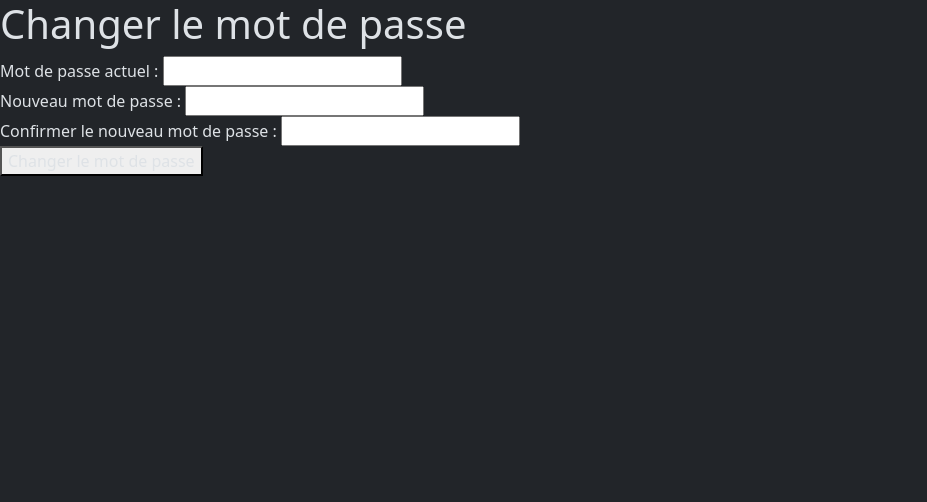
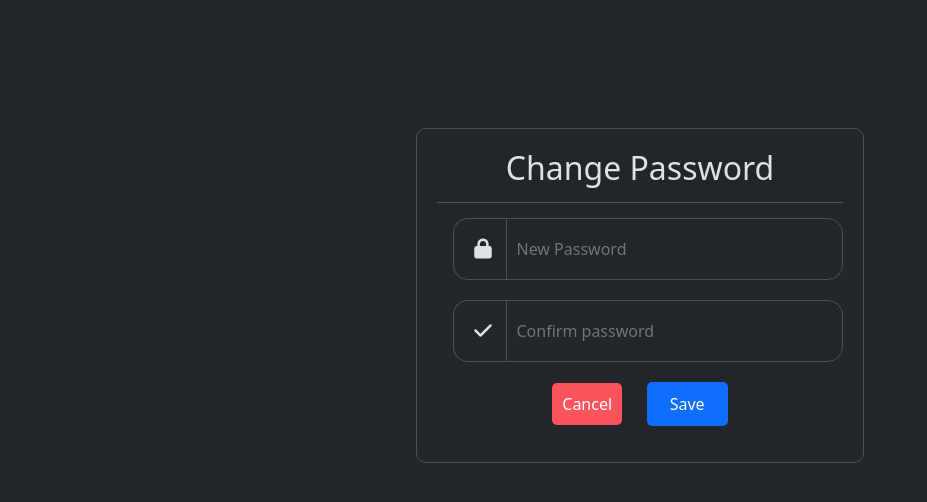
Before and after one commit to Youorus/Application-Web-de-gestion-de-notes-Google-Keep-, a PHP site: the page made by view/view_change_password.php in a window 1280 px wide. Shown: the top 502 px of the page, without its empty margins (0-927 px from the left). Run offline with PHP 8.4, Linux system fonts and the light colour scheme; the template is opened without the code that fills it, so the values that code supplies are empty.

Commit message:
amelioration de la vue de change password

```diff
--- a/view/view_change_password.php
+++ b/view/view_change_password.php
@@ -1,36 +1,44 @@
-<!DOCTYPE html>
-<html lang="en">
-<?php include "head.php"?>
-<body>
-<?php if (!empty($successMessage)): ?>
-    <p><?= $successMessage ?></p>
-<?php else: ?>
-    <h1>Changer le mot de passe</h1>
-    <?php if (!empty($errors)): ?>
+<!-- importation de l'entete de page  -->
+<?php
+require_once "head.php";
+?>
+<div class="box-login">
+    <div class="signup-box">
+        <h2>Change Password</h2>
+        <hr>
+
+        <form action="#" method="post">
+
+            <div class="form-group input">
+                <i class="fa-solid fa-lock icon""></i>
+                <input type="text" id="mail"  placeholder="New Password" name="fullname"  ">
+            </div>
+
+            <div class="form-group input">
+                <i class="fa-solid fa-check icon"></i>
+                <input type="email" id="password" placeholder="Confirm password" name="email"  ">
+            </div>
+
+            <div class="btn-editProfile">
+                <span ><a href="settings/cancel" class="btn-danger edit-cancel" >Cancel</a></span>
+                <button type="submit" class="btn-success edit-save">Save</button>
+            </div>
+        </form>
+
+        <?php if (count($errors) != 0): ?>
+            <div class="errors">
                 <ul>
                     <?php foreach ($errors as $error): ?>
                         <li><?= $error ?></li>
                     <?php endforeach; ?>
                 </ul>
+            </div>
         <?php endif; ?>
+    </div>
+</div>
 
-    <form method="post" action="settings/change_password">
-        <div>
-            <label for="currentpassword">Mot de passe actuel :</label>
-            <input type="password" id="currentpassword" name="currentpassword"  required>
-        </div>
-        <div>
-            <label for="newpassword">Nouveau mot de passe :</label>
-            <input type="password" id="newpassword" name="newpassword" required>
-        </div>
-        <div>
-            <label for="confirmpassword">Confirmer le nouveau mot de passe :</label>
-            <input type="password" id="confirmpassword" name="confirmpassword" required>
-        </div>
-        <div>
-            <button type="submit">Changer le mot de passe</button>
-        </div>
-    </form>
-<?php endif; ?>
+<!-- Font Awesome pour les icônes -->
+<script src="https://cdnjs.cloudflare.com/ajax/libs/font-awesome/5.15.1/js/all.min.js"></script>
+
 </body>
 </html>
```
Lines whose indentation alone changed are shown as unchanged.
